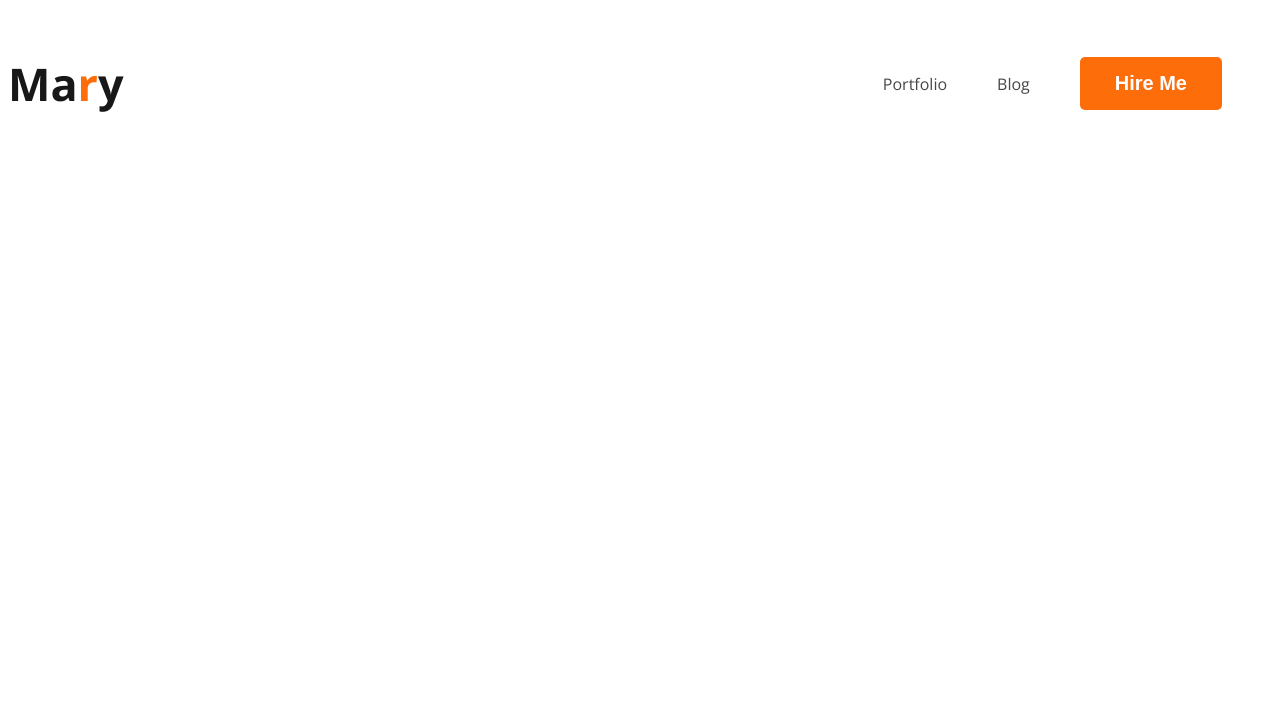
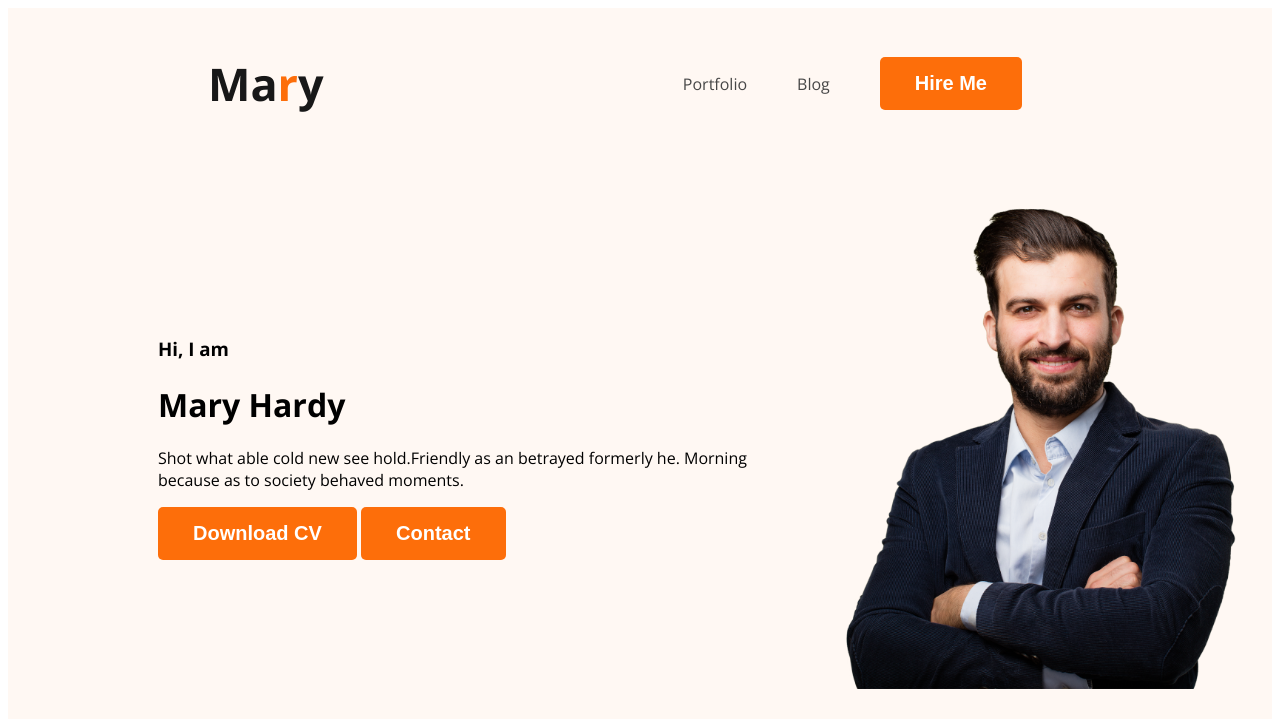
Before and after one commit to Almansur342/Developer-Portfolio, a plain HTML site: page index.html in a window 1280 px wide. Drawn offline with nearby package versions, Linux system fonts and the light colour scheme.

Commit message:
banner content added

```diff
--- a/index.html
+++ b/index.html
@@ -10,7 +10,7 @@
   <link rel="stylesheet" href="styles/portfolio.css">
 </head>
 <body>
-  <header>
+  <header class="header">
       <nav>
           <h3 class="nav-title">Ma<span class="text-primary">r</span>y</h3>
           <ul>
@@ -19,6 +19,16 @@
            <li><button class="btn-primary">Hire Me</button></li>
           </ul>
       </nav>
+      <div class="banner">
+        <div class="banner-content">
+          <h3 class="banner-greeting">Hi, I am</h3>
+          <h1 class="banner-title">Mary Hardy</h1>
+          <p>Shot what able cold new see hold.Friendly as an betrayed formerly he. Morning because as to society behaved moments.</p>
+          <button class="btn-primary">Download CV</button>
+          <button class="btn-primary">Contact</button>
+        </div>
+        <img class="profile-picture" src="images/hardy.png" alt="">
+      </div>
   </header>
   <main>
 
--- a/styles/portfolio.css
+++ b/styles/portfolio.css
@@ -10,6 +10,7 @@ nav {
   display: flex;
   justify-content: space-between;
   align-items: center;
+  margin: 0 200px;
 }
 
 .nav-title {
@@ -47,3 +48,20 @@ nav a {
   text-decoration: none;
   color: #474747;
 }
+
+/* header related styles */
+.header {
+  background-color: #FFF8F3;
+  ;
+}
+
+.banner {
+  padding: 30px 30px 30px 150px;
+  display: flex;
+  align-items: center;
+}
+
+.banner .profile-picture {
+  width: 500px;
+  height: 500px;
+}
```
